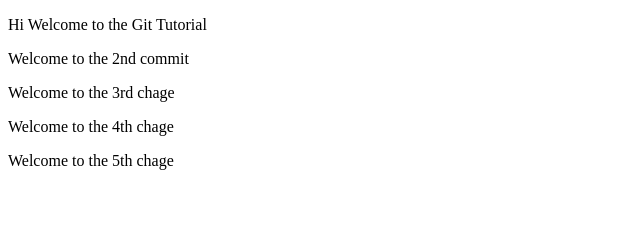
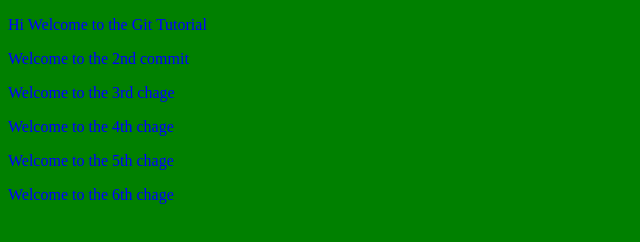
Before and after one commit to bisoyibadri-collab/athena, a plain HTML site: page index.html in a window 1280 px wide. Shown: the whole page, without its empty margins (0-640 px from the left). Drawn offline with Linux system fonts and the light colour scheme.

Commit message:
6th commit

```diff
--- a/index.html
+++ b/index.html
@@ -12,5 +12,12 @@
     <p>Welcome to the 3rd chage</p>
     <p>Welcome to the 4th chage</p>
     <p>Welcome to the 5th chage</p>
+    <p>Welcome to the 6th chage</p>
 </body>
+<style>
+    body {
+        background-color: green;
+        color: blue;
+    }
+</style>
 </html>
```
